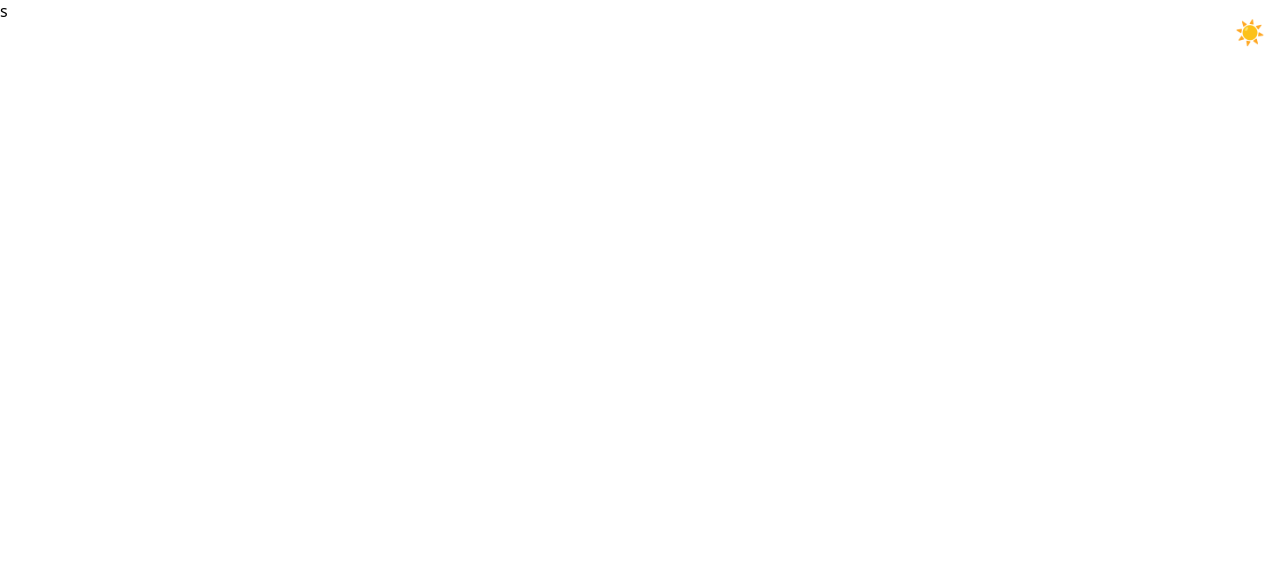
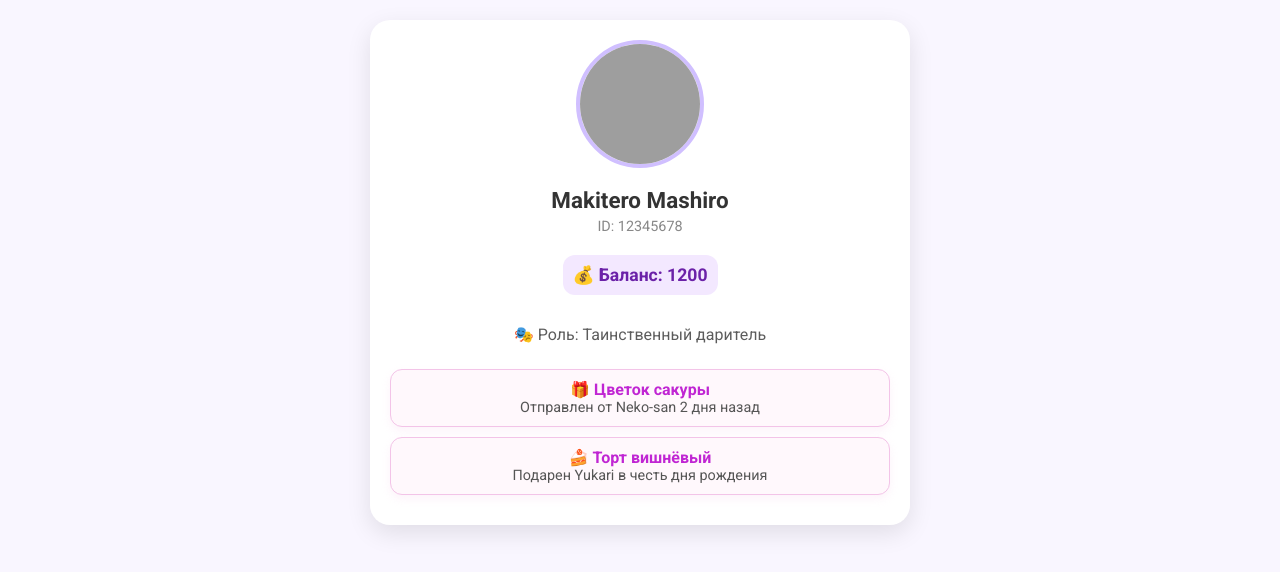
Before and after one commit to Maki-9/profileapp, a plain HTML site: page index.html in a window 1280 px wide. Drawn offline with Linux system fonts and the light colour scheme; grey boxes are pictures that could not be loaded.

Commit message:
Іndex.html

```diff
--- a/index.html
+++ b/index.html
@@ -2,16 +2,108 @@
 <html lang="ru">
 <head>
   <meta charset="UTF-8" />
-  <meta name="viewport" content="width=device-width, initial-scale=1" />
-  <title>Profile App</title>
-  <link rel="stylesheet" href="style.css" />
+  <meta name="viewport" content="width=device-width, initial-scale=1.0"/>
+  <title>Профиль пользователя</title>
+  <link href="https://fonts.googleapis.com/css2?family=Roboto:wght@400;700&display=swap" rel="stylesheet">
+  <style>
+    body {
+      background: #f9f6ff;
+      font-family: 'Roboto', sans-serif;
+      margin: 0;
+      padding: 20px;
+      color: #333;
+    }
+
+    .profile-card {
+      background: white;
+      max-width: 500px;
+      margin: 0 auto;
+      border-radius: 20px;
+      box-shadow: 0 8px 24px rgba(0, 0, 0, 0.1);
+      padding: 20px;
+      text-align: center;
+    }
+
+    .avatar {
+      width: 120px;
+      height: 120px;
+      border-radius: 50%;
+      object-fit: cover;
+      border: 4px solid #d0bfff;
+      margin-bottom: 15px;
+    }
+
+    .username {
+      font-size: 1.4em;
+      font-weight: bold;
+      margin-bottom: 5px;
+    }
+
+    .userid {
+      font-size: 0.9em;
+      color: #888;
+    }
+
+    .balance {
+      background: #f3e8ff;
+      margin: 20px auto;
+      padding: 10px;
+      border-radius: 12px;
+      font-size: 1.1em;
+      font-weight: bold;
+      color: #6b21a8;
+      display: inline-block;
+    }
+
+    .role {
+      margin: 10px 0;
+      color: #5c5c5c;
+    }
+
+    .gifts {
+      margin-top: 25px;
+    }
+
+    .gift-card {
+      background: #fff8fc;
+      border: 1px solid #f3c4e8;
+      border-radius: 12px;
+      padding: 10px;
+      margin-bottom: 10px;
+      box-shadow: 0 4px 10px rgba(243, 196, 232, 0.2);
+    }
+
+    .gift-title {
+      font-weight: bold;
+      color: #c026d3;
+    }
+
+    .gift-description {
+      font-size: 0.9em;
+      color: #555;
+    }
+  </style>
 </head>
-<body class="light-theme">
-  <div id="theme-toggle" title="Переключить тему">
-    ☀️
+<body>
+
+  <div class="profile-card">
+    <img src="https://i.imgur.com/5cLzJqU.png" alt="Avatar" class="avatar" />
+    <div class="username">Makitero Mashiro</div>
+    <div class="userid">ID: 12345678</div>
+    <div class="balance">💰 Баланс: 1200</div>
+    <div class="role">🎭 Роль: Таинственный даритель</div>
+
+    <div class="gifts">
+      <div class="gift-card">
+        <div class="gift-title">🎁 Цветок сакуры</div>
+        <div class="gift-description">Отправлен от Neko-san 2 дня назад</div>
+      </div>
+      <div class="gift-card">
+        <div class="gift-title">🍰 Торт вишнёвый</div>
+        <div class="gift-description">Подарен Yukari в честь дня рождения</div>
+      </div>
+    </div>
   </div>
 
-  <script src="script.js"></script>
 </body>
 </html>
-s
```
